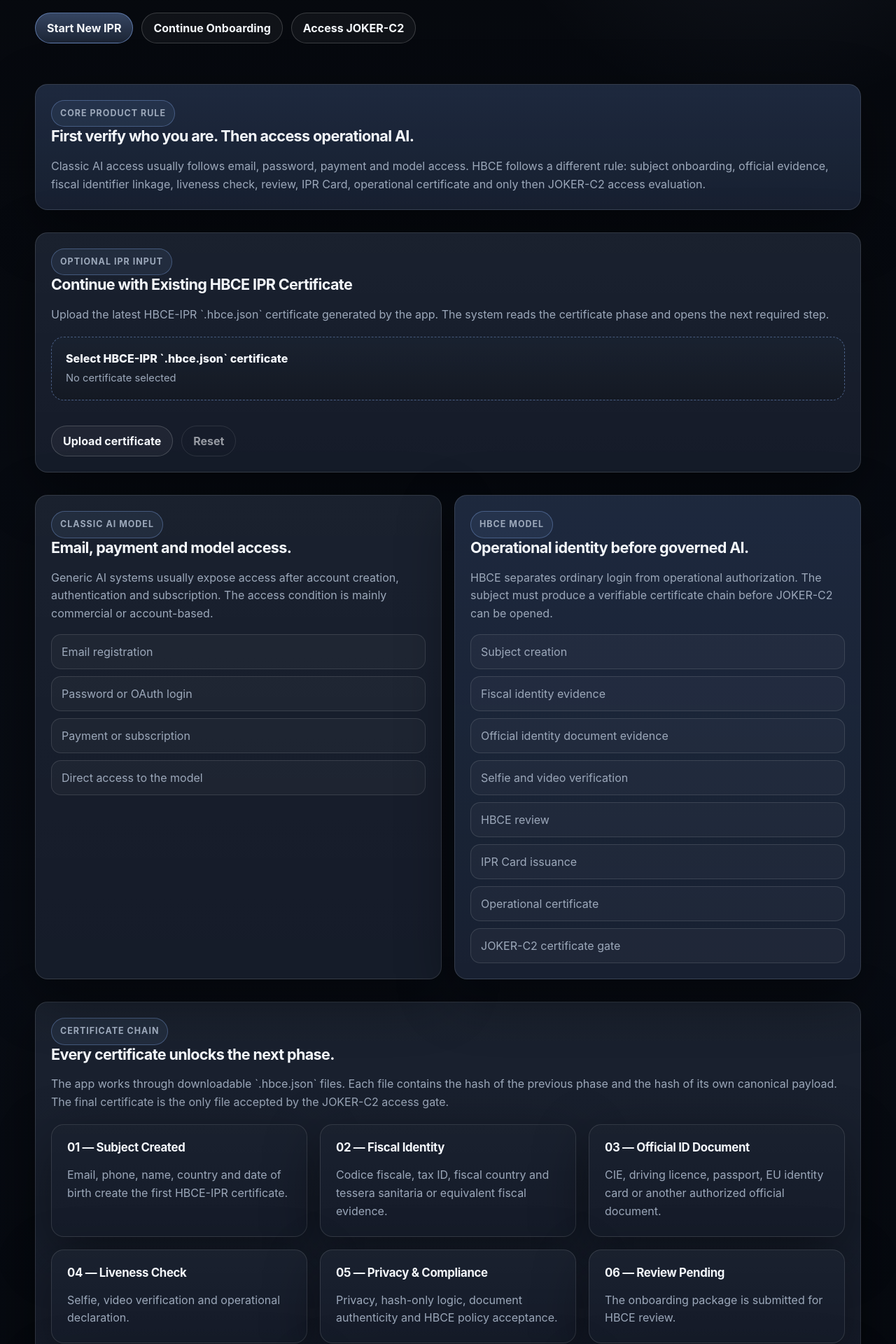
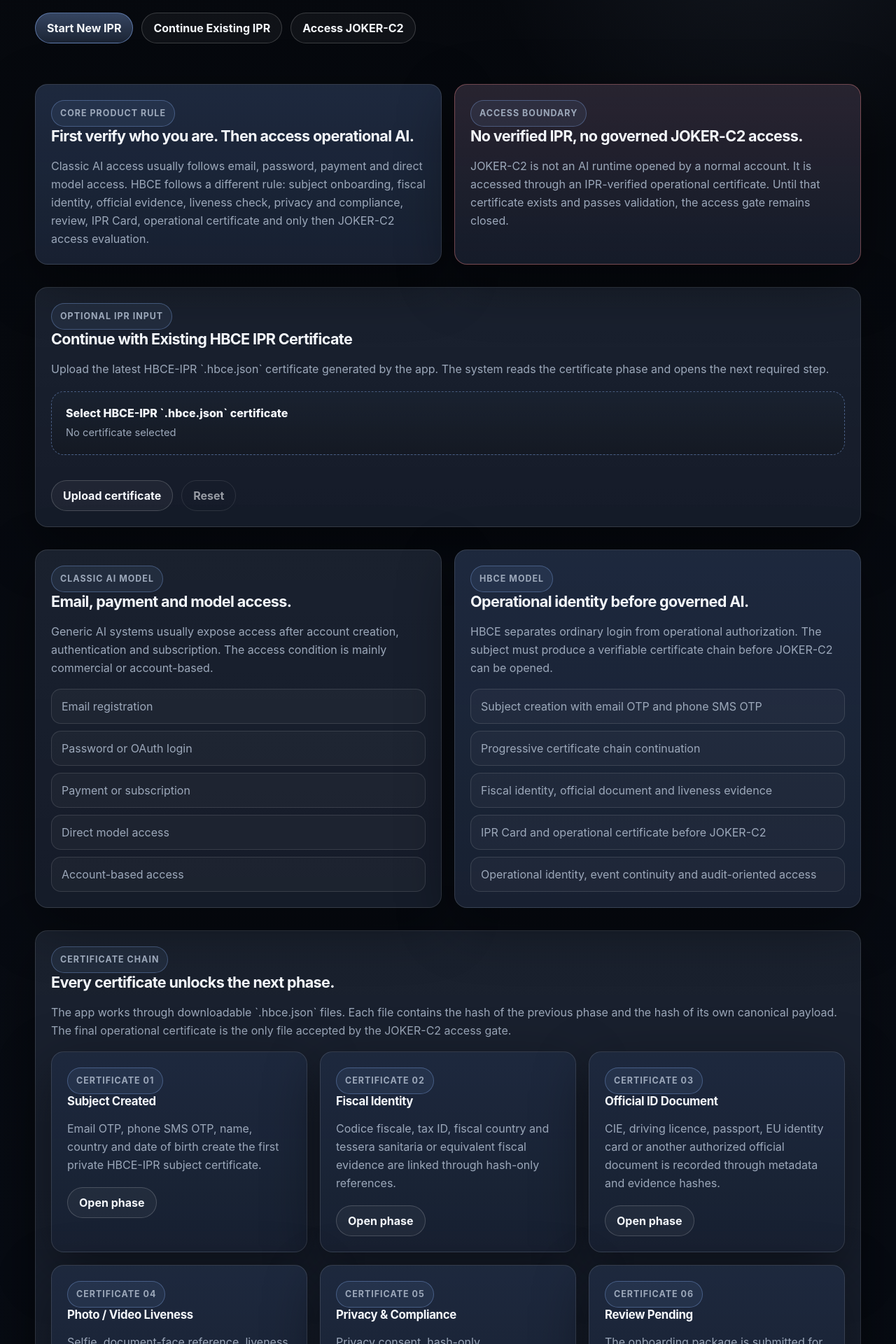
Before and after one commit to manuelcoletta1-source/hbce-ipr-onboarding-app, a Next.js app: page / in a window 1280 px wide. Shown: the part 620-2540 px from the top of the page at 70% size. Built offline with nearby package versions, Linux system fonts and the light colour scheme.

Commit message:
feat(home): position IPR onboarding before JOKER-C2 access"

```diff
--- a/app/page.tsx
+++ b/app/page.tsx
@@ -12,50 +12,135 @@ import type { AcceptedIprCertificateUpload } from "@/components/IprCertificateUp
 
 const CERTIFICATE_CHAIN = [
   {
-    title: "01 — Subject Created",
-    text: "Email, phone, name, country and date of birth create the first HBCE-IPR certificate."
+    code: "01",
+    title: "Subject Created",
+    text:
+      "Email OTP, phone SMS OTP, name, country and date of birth create the first private HBCE-IPR subject certificate.",
+    route: "/onboarding/phase-1"
   },
   {
-    title: "02 — Fiscal Identity",
-    text: "Codice fiscale, tax ID, fiscal country and tessera sanitaria or equivalent fiscal evidence."
+    code: "02",
+    title: "Fiscal Identity",
+    text:
+      "Codice fiscale, tax ID, fiscal country and tessera sanitaria or equivalent fiscal evidence are linked through hash-only references.",
+    route: "/onboarding/phase-2"
   },
   {
-    title: "03 — Official ID Document",
-    text: "CIE, driving licence, passport, EU identity card or another authorized official document."
+    code: "03",
+    title: "Official ID Document",
+    text:
+      "CIE, driving licence, passport, EU identity card or another authorized official document is recorded through metadata and evidence hashes.",
+    route: "/onboarding/phase-3"
   },
   {
-    title: "04 — Liveness Check",
-    text: "Selfie, video verification and operational declaration."
+    code: "04",
+    title: "Photo / Video Liveness",
+    text:
+      "Selfie, document-face reference, liveness video reference and physical descriptor profile prepare anti-impersonation review.",
+    route: "/onboarding/photo-video"
   },
   {
-    title: "05 — Privacy & Compliance",
-    text: "Privacy, hash-only logic, document authenticity and HBCE policy acceptance."
+    code: "05",
+    title: "Privacy & Compliance",
+    text:
+      "Privacy consent, hash-only acknowledgement, biometric/liveness consent, policy acceptance and JOKER-C2 custody acknowledgement are recorded.",
+    route: "/onboarding/phase-5"
   },
   {
-    title: "06 — Review Pending",
-    text: "The onboarding package is submitted for HBCE review."
+    code: "06",
+    title: "Review Pending",
+    text:
+      "The onboarding package is submitted for HBCE review. The subject cannot self-approve the IPR.",
+    route: "/onboarding/review"
   },
   {
-    title: "07 — IPR Approved",
-    text: "HBCE approval certificate generated by admin/operator workflow."
+    code: "07",
+    title: "IPR Approved",
+    text:
+      "HBCE approval certificate is generated through admin/operator workflow after review.",
+    route: "/admin/review"
   },
   {
-    title: "08 — IPR Card",
-    text: "Virtual IPR Card issued as internal HBCE operational identity key."
+    code: "08",
+    title: "IPR Card",
+    text:
+      "The virtual IPR Card is issued as the internal HBCE operational identity key.",
+    route: "/ipr-card"
   },
   {
-    title: "09 — Operational Certificate",
-    text: "Final HBCE certificate with JOKER_C2_ACCESS scope."
+    code: "09",
+    title: "Operational Certificate",
+    text:
+      "The final HBCE operational certificate activates JOKER_C2_ACCESS scope for the governed access gate.",
+    route: "/certificate"
   }
 ] as const;
 
 const OPERATIONAL_BOUNDARIES = [
-  "The app does not issue IBANs, bank accounts or electronic money.",
-  "The app does not replace CIE, SPID, EUDI Wallet, passport or state identity.",
-  "The portable certificate stores hashes and metadata, not raw documents.",
-  "Real production verification requires backend, protected storage and server-side signing.",
+  "The app does not issue IBANs, bank accounts, payment accounts or electronic money.",
+  "The app does not replace CIE, SPID, EUDI Wallet, passport, tax ID or official state identity.",
+  "Official documents are verification inputs. IPR is the internal HBCE operational output.",
+  "The portable certificate stores private fields, hashes, references, states and metadata, not raw document files.",
+  "Raw photos, raw videos, face templates and biometric templates must remain outside portable certificates and public routes.",
+  "Real production verification requires backend infrastructure, protected storage, server-side validation and signing.",
   "JOKER-C2 access remains denied unless the final operational certificate is valid."
 ] as const;
+
+const PRODUCT_RULES = [
+  {
+    title: "IPR Onboarding Gateway",
+    text:
+      "The app registers, links and verifies the subject before governed runtime access. It is not a static brochure and not a normal AI signup page."
+  },
+  {
+    title: "IPR Card as operational key",
+    text:
+      "The IPR Card is the internal HBCE operational identity key issued only after the review and approval chain."
+  },
+  {
+    title: "JOKER-C2 as governed runtime",
+    text:
+      "JOKER-C2 is opened only through a valid operational certificate. Email, password and subscription are not enough."
+  },
+  {
+    title: "Fail-closed certificate logic",
+    text:
+      "Wrong protocol, wrong issuer, wrong phase, wrong scope or payload mismatch blocks continuation and access."
+  }
+] as const;
+
+const COMPARISON_ROWS = [
+  {
+    classic: "Email registration",
+    hbce: "Subject creation with email OTP and phone SMS OTP"
+  },
+  {
+    classic: "Password or OAuth login",
+    hbce: "Progressive certificate chain continuation"
+  },
+  {
+    classic: "Payment or subscription",
+    hbce: "Fiscal identity, official document and liveness evidence"
+  },
+  {
+    classic: "Direct model access",
+    hbce: "IPR Card and operational certificate before JOKER-C2"
+  },
+  {
+    classic: "Account-based access",
+    hbce: "Operational identity, event continuity and audit-oriented access"
+  }
+] as const;
+
+function getSafeNextPhase(upload: AcceptedIprCertificateUpload): string {
+  return upload.certificate.next.next_phase ?? "NO_NEXT_PHASE";
+}
+
+function getSafePreviousPayloadSha256(
+  upload: AcceptedIprCertificateUpload
+): string {
+  return upload.previousPayloadSha256 ?? "ROOT_CERTIFICATE";
+}
 
 export default function HomePage() {
   const router = useRouter();
@@ -71,7 +156,7 @@ export default function HomePage() {
     return getContinuationRouteFromCertificate(acceptedUpload.certificate);
   }, [acceptedUpload]);
 
-  function continueFromCertificate() {
+  function continueFromCertificate(): void {
     if (!continuationRoute) {
       return;
     }
@@ -104,9 +189,9 @@ export default function HomePage() {
             Start New IPR
           </Link>
 
-          <Link className="hbce-btn" href="/onboarding">
-            Continue Onboarding
-          </Link>
+          <a className="hbce-btn" href="#continue-ipr">
+            Continue Existing IPR
+          </a>
 
           <Link className="hbce-btn" href="/access/joker-c2">
             Access JOKER-C2
@@ -115,22 +200,37 @@ export default function HomePage() {
       </section>
 
       <section className="hbce-section">
-        <div className="hbce-card hbce-card--soft">
-          <p className="hbce-kicker">Core product rule</p>
+        <div className="hbce-grid hbce-grid--2">
+          <div className="hbce-card hbce-card--soft">
+            <p className="hbce-kicker">Core product rule</p>
 
-          <h2>First verify who you are. Then access operational AI.</h2>
+            <h2>First verify who you are. Then access operational AI.</h2>
 
-          <p>
-            Classic AI access usually follows email, password, payment and model
-            access. HBCE follows a different rule: subject onboarding, official
-            evidence, fiscal identifier linkage, liveness check, review, IPR
-            Card, operational certificate and only then JOKER-C2 access
-            evaluation.
-          </p>
+            <p>
+              Classic AI access usually follows email, password, payment and
+              direct model access. HBCE follows a different rule: subject
+              onboarding, fiscal identity, official evidence, liveness check,
+              privacy and compliance, review, IPR Card, operational certificate
+              and only then JOKER-C2 access evaluation.
+            </p>
+          </div>
+
+          <div className="hbce-card hbce-card--danger">
+            <p className="hbce-kicker">Access boundary</p>
+
+            <h2>No verified IPR, no governed JOKER-C2 access.</h2>
+
+            <p>
+              JOKER-C2 is not an AI runtime opened by a normal account. It is
+              accessed through an IPR-verified operational certificate. Until
+              that certificate exists and passes validation, the access gate
+              remains closed.
+            </p>
+          </div>
         </div>
       </section>
 
-      <section className="hbce-section">
+      <section className="hbce-section" id="continue-ipr">
         <IprCertificateUploader
           mode="read_any"
           required={false}
@@ -154,31 +254,53 @@ export default function HomePage() {
 
             <p>
               The uploaded certificate is valid. Continue to the next required
-              onboarding phase.
+              onboarding phase. If no route is available, the certificate is
+              either terminal or the phase map must be updated.
             </p>
 
-            <p className="hbce-mono">
-              current_phase: {acceptedUpload.certificate.phase.code}
-            </p>
+            <div className="hbce-card-preview__meta">
+              <div className="hbce-meta">
+                <span className="hbce-meta__label">current_phase</span>
+                <span className="hbce-meta__value hbce-mono">
+                  {acceptedUpload.certificate.phase.code}
+                </span>
+              </div>
 
-            <p className="hbce-mono">
-              next_phase: {acceptedUpload.certificate.next.next_phase}
-            </p>
+              <div className="hbce-meta">
+                <span className="hbce-meta__label">next_phase</span>
+                <span className="hbce-meta__value hbce-mono">
+                  {getSafeNextPhase(acceptedUpload)}
+                </span>
+              </div>
 
-            <p className="hbce-mono">
-              payload_sha256: {acceptedUpload.payloadSha256}
-            </p>
+              <div className="hbce-meta">
+                <span className="hbce-meta__label">payload_sha256</span>
+                <span className="hbce-meta__value hbce-mono">
+                  {acceptedUpload.payloadSha256}
+                </span>
+              </div>
 
-            {acceptedUpload.previousPayloadSha256 ? (
-              <p className="hbce-mono">
-                previous_payload_sha256:{" "}
-                {acceptedUpload.previousPayloadSha256}
-              </p>
-            ) : null}
+              <div className="hbce-meta">
+                <span className="hbce-meta__label">
+                  previous_payload_sha256
+                </span>
+                <span className="hbce-meta__value hbce-mono">
+                  {getSafePreviousPayloadSha256(acceptedUpload)}
+                </span>
+              </div>
+
+              <div className="hbce-meta">
+                <span className="hbce-meta__label">continuation_route</span>
+                <span className="hbce-meta__value hbce-mono">
+                  {continuationRoute ?? "NO_ROUTE_AVAILABLE"}
+                </span>
+              </div>
+            </div>
 
             <div className="hbce-actions">
               <button
                 className="hbce-btn hbce-btn--primary"
+                disabled={!continuationRoute}
                 type="button"
                 onClick={continueFromCertificate}
               >
@@ -203,10 +325,9 @@ export default function HomePage() {
             </p>
 
             <ul className="hbce-list">
-              <li>Email registration</li>
-              <li>Password or OAuth login</li>
-              <li>Payment or subscription</li>
-              <li>Direct access to the model</li>
+              {COMPARISON_ROWS.map((row) => (
+                <li key={row.classic}>{row.classic}</li>
+              ))}
             </ul>
           </div>
 
@@ -222,14 +343,9 @@ export default function HomePage() {
             </p>
 
             <ul className="hbce-list">
-              <li>Subject creation</li>
-              <li>Fiscal identity evidence</li>
-              <li>Official identity document evidence</li>
-              <li>Selfie and video verification</li>
-              <li>HBCE review</li>
-              <li>IPR Card issuance</li>
-              <li>Operational certificate</li>
-              <li>JOKER-C2 certificate gate</li>
+              {COMPARISON_ROWS.map((row) => (
+                <li key={row.hbce}>{row.hbce}</li>
+              ))}
             </ul>
           </div>
         </div>
@@ -244,15 +360,24 @@ export default function HomePage() {
           <p>
             The app works through downloadable `.hbce.json` files. Each file
             contains the hash of the previous phase and the hash of its own
-            canonical payload. The final certificate is the only file accepted by
-            the JOKER-C2 access gate.
+            canonical payload. The final operational certificate is the only
+            file accepted by the JOKER-C2 access gate.
           </p>
 
-          <div className="hbce-grid hbce-grid--3" style={{ marginTop: "18px" }}>
+          <div className="hbce-grid hbce-grid--3">
             {CERTIFICATE_CHAIN.map((step) => (
-              <article className="hbce-card" key={step.title}>
+              <article className="hbce-card hbce-card--soft" key={step.code}>
+                <p className="hbce-kicker">Certificate {step.code}</p>
+
                 <h3>{step.title}</h3>
+
                 <p>{step.text}</p>
+
+                <div className="hbce-actions">
+                  <Link className="hbce-btn" href={step.route}>
+                    Open phase
+                  </Link>
+                </div>
               </article>
             ))}
           </div>
@@ -270,8 +395,8 @@ export default function HomePage() {
               The HBCE-IPR certificate upload is always the same logical action:
               upload the previous `.hbce.json` certificate, validate it, then
               continue to the next phase. CIE, driving licence, passport,
-              tessera sanitaria, selfie and video are phase-specific evidence,
-              not continuation certificates.
+              tessera sanitaria, codice fiscale, selfie and video are
+              phase-specific evidence, not continuation certificates.
             </p>
           </div>
 
@@ -285,6 +410,23 @@ export default function HomePage() {
               missing previous hash, payload hash mismatch, inactive status or
               invalid scope blocks continuation and access.
             </p>
+          </div>
+        </div>
+      </section>
+
+      <section className="hbce-section">
+        <div className="hbce-card">
+          <p className="hbce-kicker">Product architecture</p>
+
+          <h2>IPR Onboarding Gateway · IPR Card · JOKER-C2.</h2>
+
+          <div className="hbce-grid hbce-grid--2">
+            {PRODUCT_RULES.map((rule) => (
+              <article className="hbce-card hbce-card--soft" key={rule.title}>
+                <h3>{rule.title}</h3>
+                <p>{rule.text}</p>
+              </article>
+            ))}
           </div>
         </div>
       </section>
@@ -308,6 +450,20 @@ export default function HomePage() {
               <li key={boundary}>{boundary}</li>
             ))}
           </ul>
+
+          <div className="hbce-actions">
+            <Link className="hbce-btn hbce-btn--primary" href="/onboarding">
+              Open Onboarding Gateway
+            </Link>
+
+            <Link className="hbce-btn" href="/certificate">
+              Operational Certificate
+            </Link>
+
+            <Link className="hbce-btn" href="/access/joker-c2">
+              JOKER-C2 Access Gate
+            </Link>
+          </div>
         </div>
       </section>
     </div>
```
